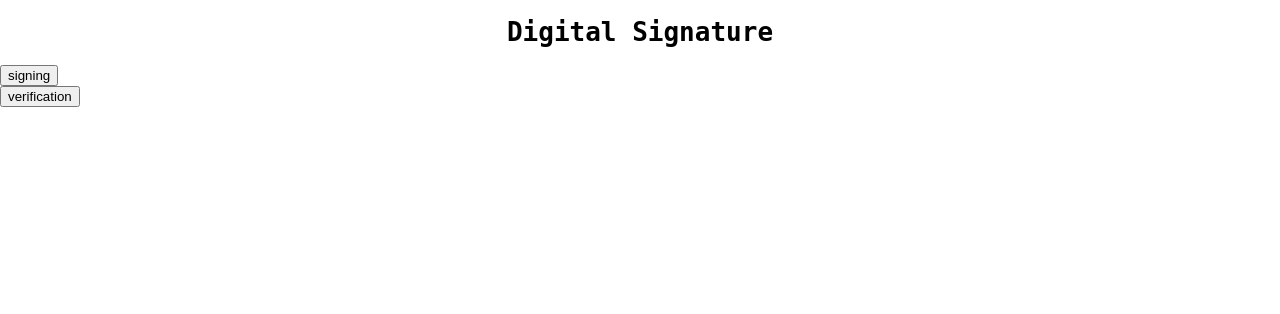
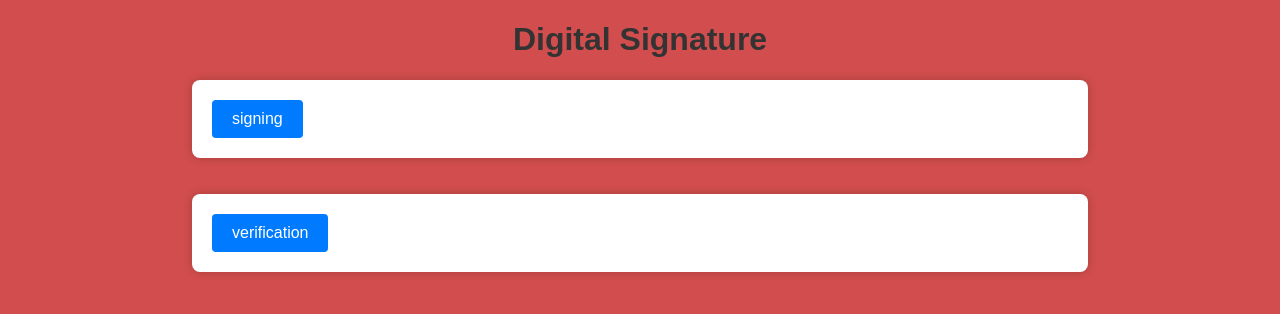
Before and after one commit to alphajack7/digital-signature, a Flask app: page / in a window 1280 px wide. Shown: the top 314 px of the page. Run offline with Flask 3, Linux system fonts and the light colour scheme.

Commit message:
ginger2 corrected

```diff
--- a/static/css/main.css
+++ b/static/css/main.css
@@ -1,7 +1,61 @@
+/* main.css */
+
+/* Style the body background and text color */
+* {
+    box-sizing: border-box;
+  }
 body {
-    font-family: monospace;
+    background-color: #d24d4d;
+    color: #333;
+    font-family: Arial, sans-serif;
     margin: 0;
+    padding: 0;
 }
+
+/* Center the form on the page */
+form {
+    max-width: 70%;
+    margin: 0 auto;
+    padding: 20px;
+    background-color: #fff;
+    border-radius: 8px;
+    box-shadow: 0 0 10px rgba(0, 0, 0, 0.2);
+}
+
+/* Style the form header (h1) */
 h1 {
     text-align: center;
+    color: #333;
 }
+
+/* Style the form buttons */
+input[type="submit"] {
+    background-color: #007bff;
+    color: #fff;
+    border: none;
+    padding: 10px 20px;
+    font-size: 16px;
+    border-radius: 4px;
+    cursor: pointer;
+}
+
+input[type="submit"]:hover {
+    background-color: #0056b3;
+}
+
+input[type="files"]{
+    text-align: center;
+ }
+
+/* Add some spacing between elements */
+br {
+    margin-bottom: 10px;
+}
+
+label {
+    margin: 0;
+    padding: 0;
+    vertical-align: baseline;
+}
+
+/* Add more styles as needed */
--- a/templates/base.html
+++ b/templates/base.html
@@ -1,12 +1,16 @@
 <!DOCTYPE html>
 <html lang="en">
 <head>
+
+
     <meta charset="UTF-8">
     <meta name="viewport" content="width=device-width, initial-scale=1.0">
-    <link rel="stylesheet" href="{{ url_for('static',filename='css/main.css') }}">
-    {% block head %} {% endblock %}
+    <link rel="stylesheet" href="{{ url_for('static', filename='css/main.css') }}">
+    <title>{% block title %}Digital Signature{% endblock %}</title>
+
 </head>
 <body>
-    {% block body %} {% endblock %}
+    {% block body %}
+    {% endblock %}
 </body>
 </html>
--- a/templates/index.html
+++ b/templates/index.html
@@ -1,7 +1,6 @@
 {% extends 'base.html' %}
-
 {% block head %}
-
+    <title>Digital Signature</title>
 {% endblock %}
 
 {% block body %}
@@ -9,6 +8,8 @@
 <form action="/sign" method="POST" enctype="multipart/form-data" >
     <input type="submit" value="signing">
 </form>
+<br>
+<br>
 <form action="/verification" method="POST" enctype="multipart/form-data" >
 
     <input type="submit" value="verification">
--- a/templates/signing.html
+++ b/templates/signing.html
@@ -10,6 +10,7 @@
     <label for="afile">Upload file to sign</label>
     <input type="file" name="afile" id="afile">
     <br>
+    <br>
     <input type="submit" value="upload">
     <br>
     <p>later will give user an option to sign with there private key</p>
```
